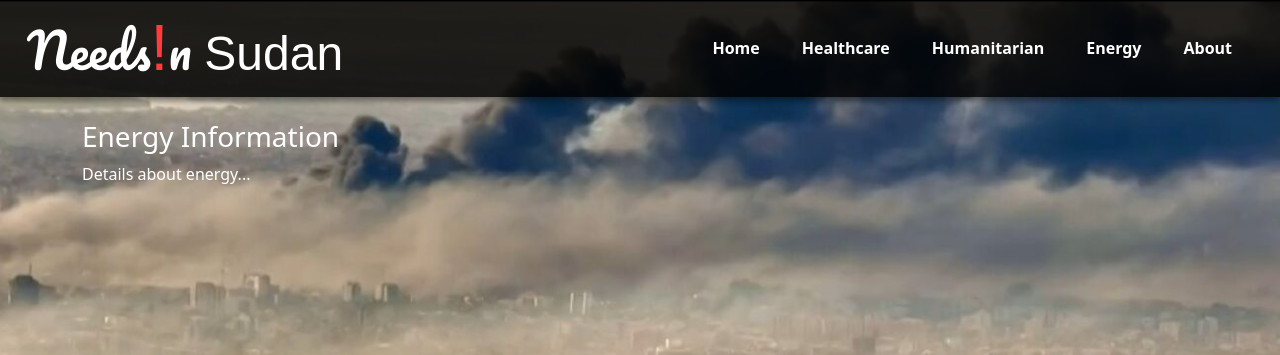
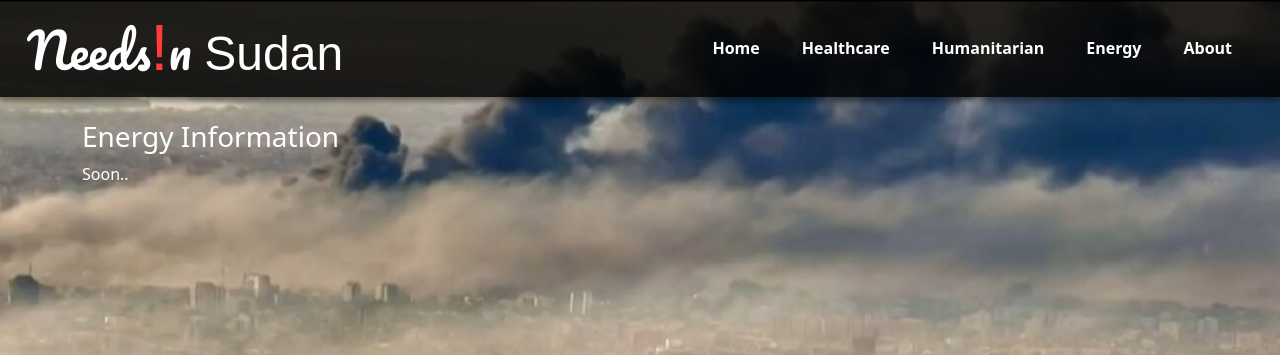
Before and after one commit to Dr-Amin-K/NeedsIn, a Django app: page /energy/ in a window 1280 px wide. Shown: the top 355 px of the page. Run offline with Django 5.2, Linux system fonts and the light colour scheme.

Commit message:
Various modifications

```diff
--- a/main/templates/main/energy/energy.html
+++ b/main/templates/main/energy/energy.html
@@ -5,6 +5,6 @@
 {% block content %}
 <div style="color: white;">
     <h3>Energy Information</h3>
-    <p>Details about energy...</p>
+    <p>Soon..</p>
 </div>
 {% endblock %}
```
